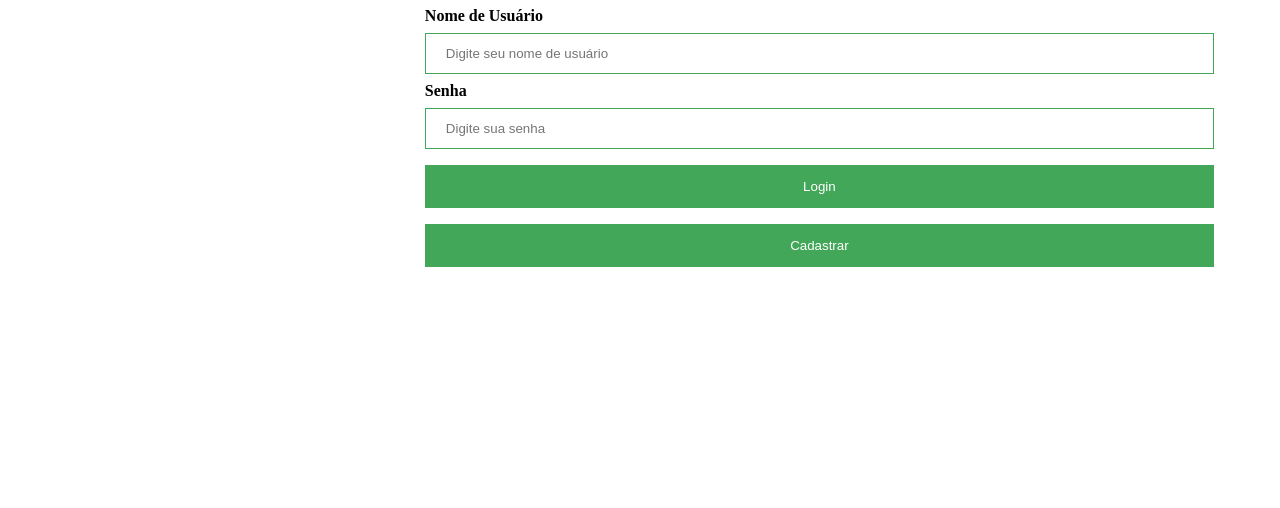
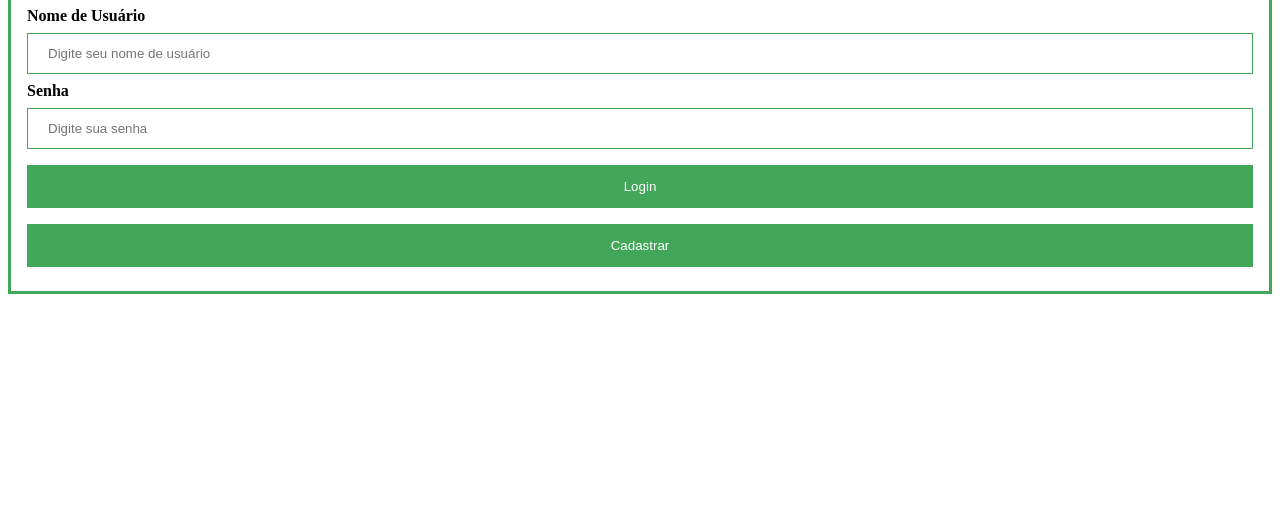
Before and after one commit to cp2-dc-info-projeto-final/i-luno, a PHP site: page / in a window 1280 px wide. Shown: the part 292-800 px from the top of the page. Run offline with PHP 8.4, Linux system fonts and the light colour scheme; some libraries are stand-ins or nearby versions.

Commit message:
Update interface.css

```diff
--- a/src/interface.css
+++ b/src/interface.css
@@ -1,5 +1,6 @@
 <style>
-    body {font-family: Arial, Helvetica, sans-serif;}
+
+body {font-family: Arial, Helvetica, sans-serif;}
     form {border: 3px solid #43a759;}
 
     /* Classe responsável pelo padrão do */
@@ -39,8 +40,6 @@
 
     .container {
       padding: 16px;
-      position:absolute;
-      right: 50px;
     }
 
     span.psw {
@@ -49,4 +48,4 @@
     }
 
 
-    </style>
+</style>
```
